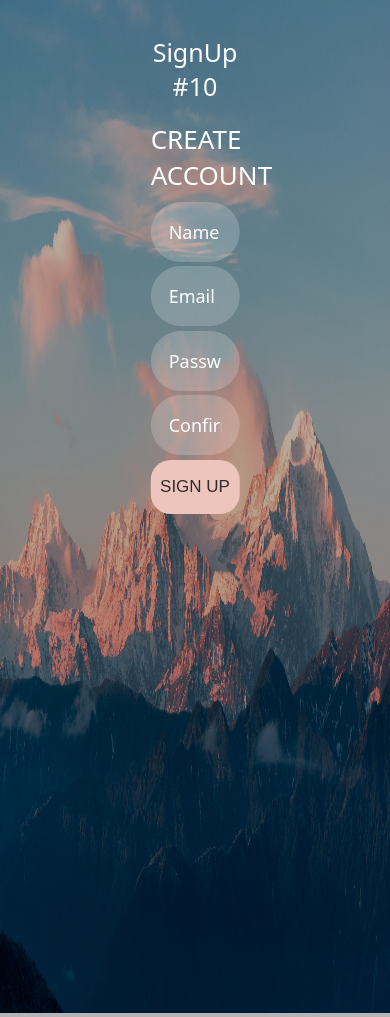
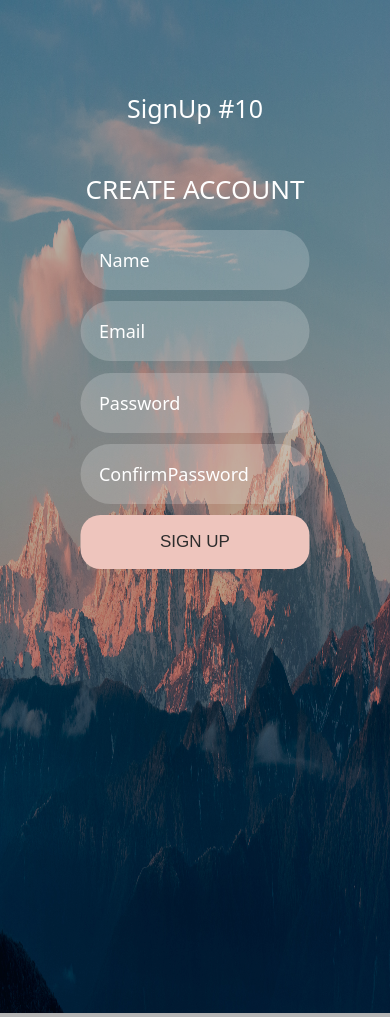
Before and after one commit to SamarthKadam/Full-Stack-Todo, a Node server app: page /signup in a window 390 px wide. Run offline with Node 20, Linux system fonts and the light colour scheme; some libraries are stand-ins or nearby versions.

Commit message:
Changes done

```diff
--- a/public/css/style.css
+++ b/public/css/style.css
@@ -117,3 +117,32 @@ body{
     justify-content: center;
     align-items: center;
 }
+
+@media only screen and (max-width: 1200px) {
+    .FormPage{
+        width: 50%;
+    }
+  }
+
+  @media only screen and (max-width: 800px) {
+    .FormPage{
+        width: 60%;
+    }
+  }
+
+  @media only screen and (max-width: 679px) {
+    .FormPage{
+        width: 70%;
+    }
+  }
+
+  @media only screen and (max-width: 511px) {
+    .FormPage{
+        width: 85%;
+    }
+  }
+  @media only screen and (max-width: 455px) {
+    .FormPage{
+        width: 90%;
+    }
+  }
--- a/public/css/style1.css
+++ b/public/css/style1.css
@@ -24,6 +24,7 @@ body{
     grid-template-columns: 1.2fr 3fr;
     border-radius: 1em;
     overflow: hidden;
+    min-width: 800px;
     position: relative;
 }
 .leftSection{
```
